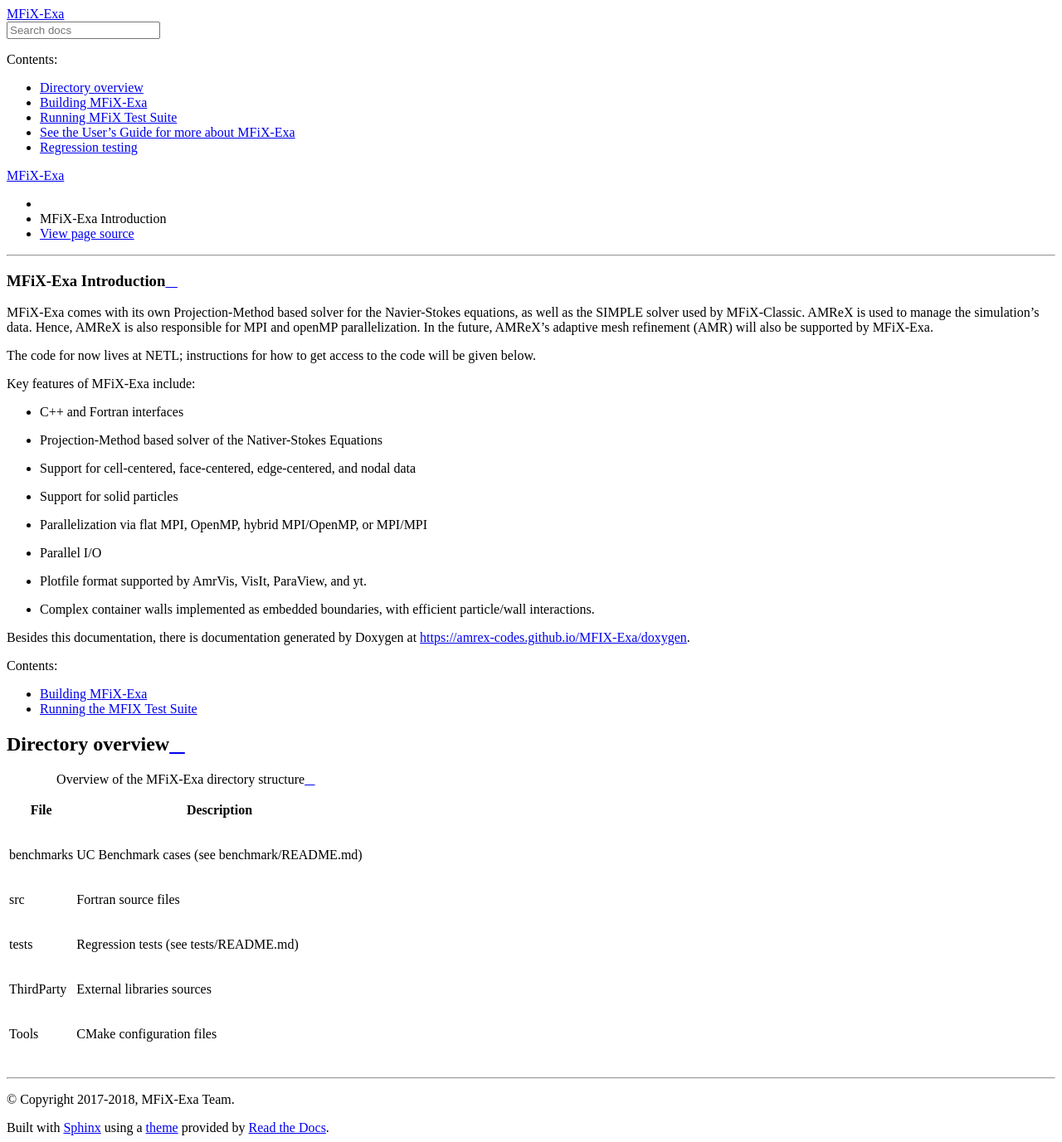
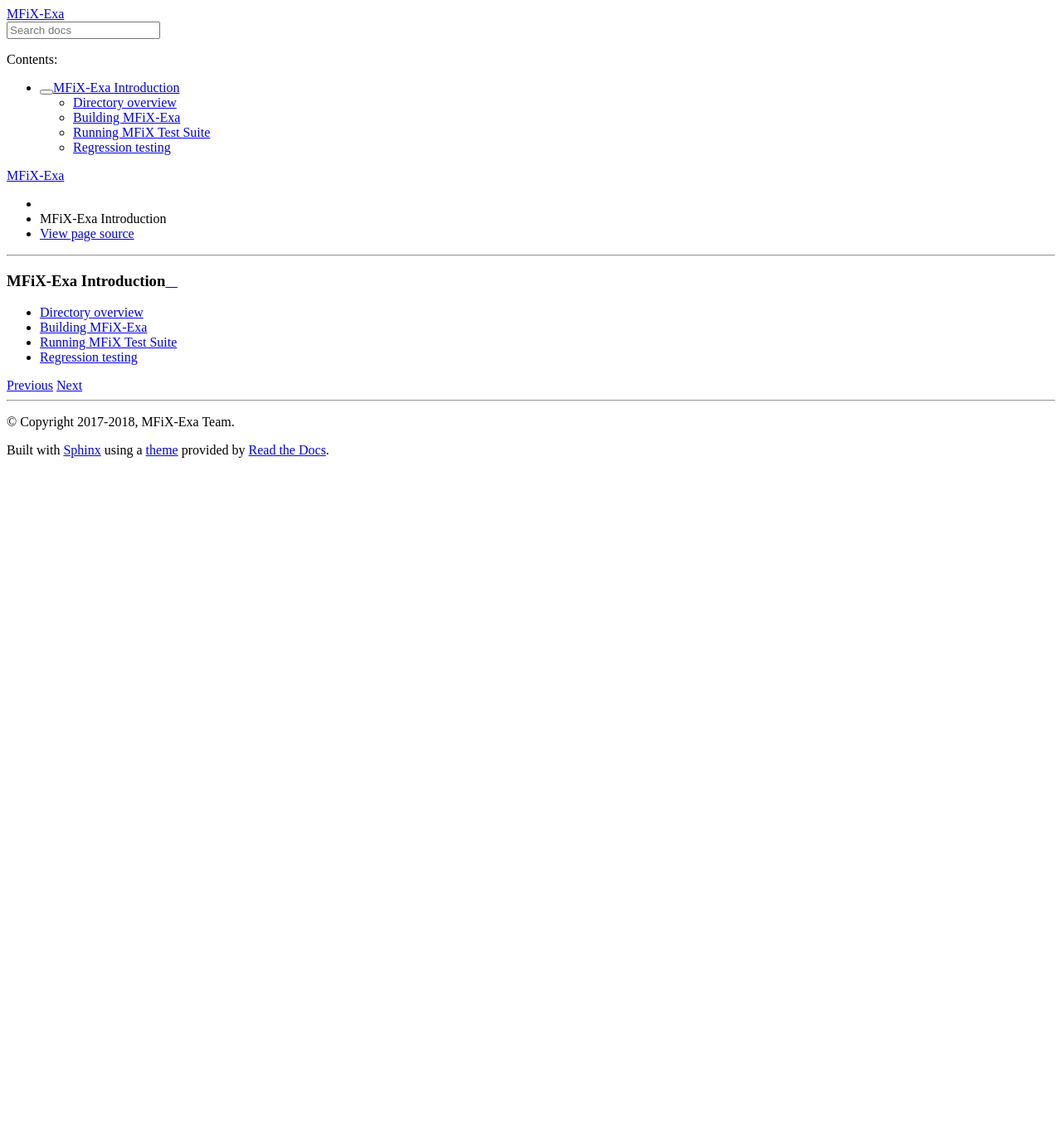
Before and after one commit to mwm126/MFIX-Exa, a Sphinx documentation site: the page built from docs/source/Introduction.rst, in a window 1280 px wide. Shown: the whole page at 83% size. Built offline with Sphinx 7.4.7 and the Read the Docs theme 2.0.0, drawn with Linux system fonts in a browser that asks for light colours; pages that are not in the unit, such as notebooks, are missing from menus; after the commit the page ends 900 px from its top, so only the background shows below that.

```diff
--- a/docs/source/Introduction.rst
+++ b/docs/source/Introduction.rst
@@ -1,60 +1,12 @@
+.. _Chap:Introduction
+
 MFiX-Exa Introduction
-=====================
-
-MFiX-Exa comes with its own Projection-Method based solver for the
-Navier-Stokes equations, as well as the SIMPLE solver used by MFiX-Classic.
-AMReX is used to manage the simulation's data. Hence, AMReX is also responsible
-for MPI and openMP parallelization. In the future, AMReX's adaptive mesh
-refinement (AMR) will also be supported by MFiX-Exa.
-
-The code for now lives at NETL; instructions for how to get access to the code
-will be given below.
-
-Key features of MFiX-Exa include:
-
--  C++ and Fortran interfaces
-
--  Projection-Method based solver of the Nativer-Stokes Equations
-
--  Support for cell-centered, face-centered, edge-centered, and nodal data
-
--  Support for solid particles
-
--  Parallelization via flat MPI, OpenMP, hybrid MPI/OpenMP, or MPI/MPI
-
--  Parallel I/O
-
--  Plotfile format supported by AmrVis, VisIt, ParaView, and yt.
-
--  Complex container walls implemented as embedded boundaries, with efficient
-   particle/wall interactions.
-
-Besides this documentation, there is documentation generated by Doxygen at
-https://amrex-codes.github.io/MFIX-Exa/doxygen.
+==================
 
 .. toctree::
    :maxdepth: 1
-   :caption: Contents:
 
-   BuildingMFiX
-   TestingMFiX
-
-
-Directory overview
-------------------
-
-.. table:: Overview of the MFiX-Exa directory structure
-
-    +------------+-----------------------------------------------------+
-    | File       | Description                                         |
-    +============+=====================================================+
-    | benchmarks | UC Benchmark cases (see benchmark/README.md)        |
-    +------------+-----------------------------------------------------+
-    | src        | Fortran source files                                |
-    +------------+-----------------------------------------------------+
-    | tests      | Regression tests (see tests/README.md)              |
-    +------------+-----------------------------------------------------+
-    | ThirdParty | External libraries sources                          |
-    +------------+-----------------------------------------------------+
-    | Tools      | CMake configuration files                           |
-    +------------+-----------------------------------------------------+
+   Structure
+   Building
+   RunningTestSuite
+   RegressionTesting
--- a/docs/source/index.rst
+++ b/docs/source/index.rst
@@ -20,10 +20,7 @@ the master branch at the beginning of each month.
    :maxdepth: 2
    :caption: Contents:
 
-   Structure
-   Building
-   RunningTestSuite
-   RegressionTesting
+   Introduction
 
 Notice
 ------
```
Also changed, not shown: docs/source/BuildingMFiX.rst (deleted, +0 -174 lines), docs/source/RunningTestSuite.rst (+0 -14 lines), docs/source/TestingMFiX.rst (deleted, +0 -206 lines).
